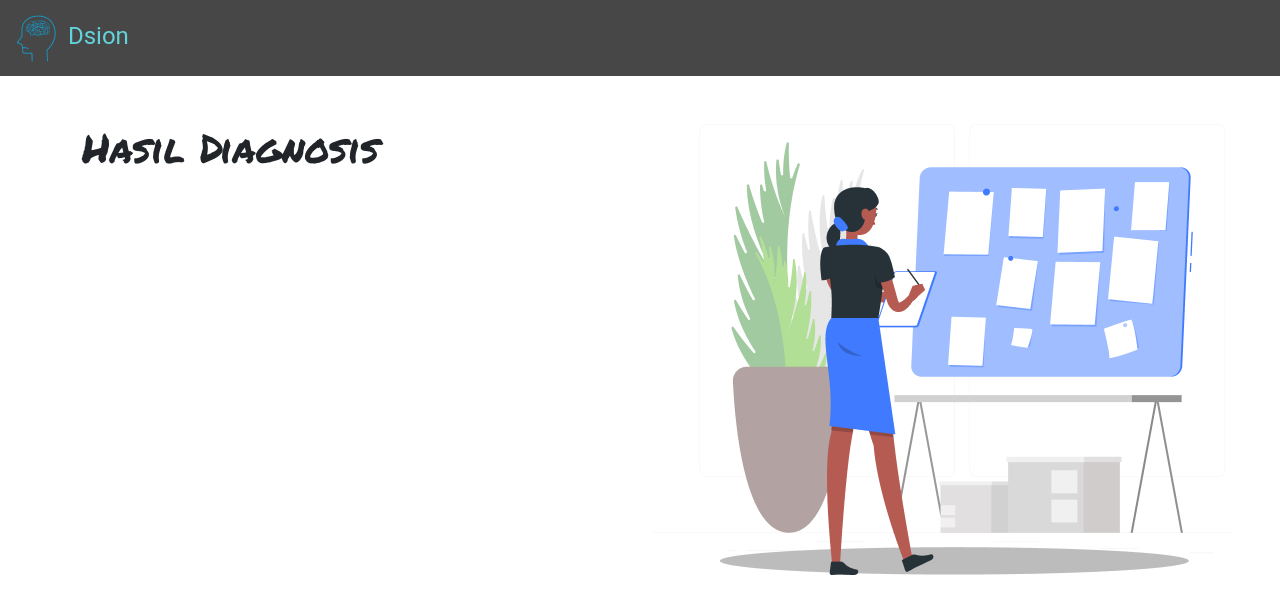
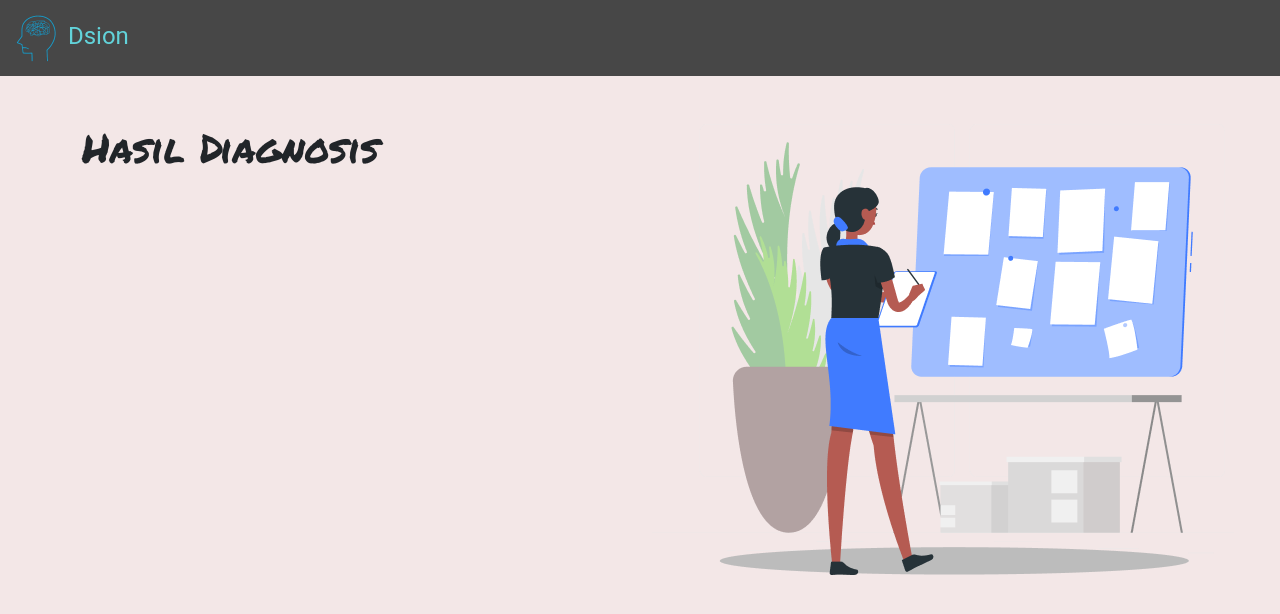
Before and after one commit to steven278/Expert-System, a PHP site: page /HasilDiagnosis.php in a window 1280 px wide. Shown: the top 614 px of the page. Run offline with PHP 8.4, Linux system fonts and the light colour scheme.

Commit message:
Update hasilDiagnosisStyle.css

```diff
--- a/css/hasilDiagnosisStyle.css
+++ b/css/hasilDiagnosisStyle.css
@@ -1,3 +1,7 @@
+body{
+    background-color: #F3E7E7;
+}
+
 h1{
     font-family: 'Permanent Marker', cursive;
 }
```
